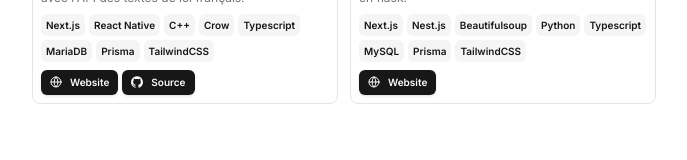
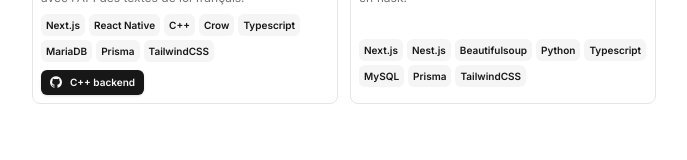
Before and after one commit to Gurkan-Taner/portfolio, a Next.js app: page / in a window 1280 px wide. Shown: the part 2216-2376 px from the top of the page, without its empty margins (296-983 px from the left). Built offline with nearby package versions, Linux system fonts and the light colour scheme.

Commit message:
fix links

```diff
--- a/src/data/resume.tsx
+++ b/src/data/resume.tsx
@@ -133,7 +133,7 @@ export const DATA = {
       links: [
         {
           type: "Source",
-          href: "https://github.com/Gurkan-Taner/SimpliSignes",
+          href: "https://github.com/Gurkan-Taner/pneumonIA",
           icon: <Icons.github className="size-3" />,
         },
       ],
@@ -142,7 +142,7 @@ export const DATA = {
     },
     {
       title: "Pong",
-      href: "https://magicui.design",
+      href: "#",
       dates: "1 day",
       active: true,
       description:
@@ -160,7 +160,7 @@ export const DATA = {
     },
     {
       title: "Jurisconnect",
-      href: "https://llm.report",
+      href: "#",
       dates: "Décembre 2023 - Juillet 2025",
       active: true,
       description:
@@ -177,13 +177,8 @@ export const DATA = {
       ],
       links: [
         {
-          type: "Website",
-          href: "https://llm.report",
-          icon: <Icons.globe className="size-3" />,
-        },
-        {
-          type: "Source",
-          href: "https://github.com/dillionverma/llm.report",
+          type: "C++ backend",
+          href: "https://github.com/ScoutHub/JurisConnect-Backend",
           icon: <Icons.github className="size-3" />,
         },
       ],
@@ -192,7 +187,7 @@ export const DATA = {
     },
     {
       title: "Crypto webscrapping",
-      href: "https://automatic.chat",
+      href: "",
       dates: "April 2023 - March 2024",
       active: true,
       description:
@@ -207,13 +202,7 @@ export const DATA = {
         "Prisma",
         "TailwindCSS",
       ],
-      links: [
-        {
-          type: "Website",
-          href: "https://automatic.chat",
-          icon: <Icons.globe className="size-3" />,
-        },
-      ],
+      links: [],
       image: "/crypto.png",
       video: "",
     },
```
